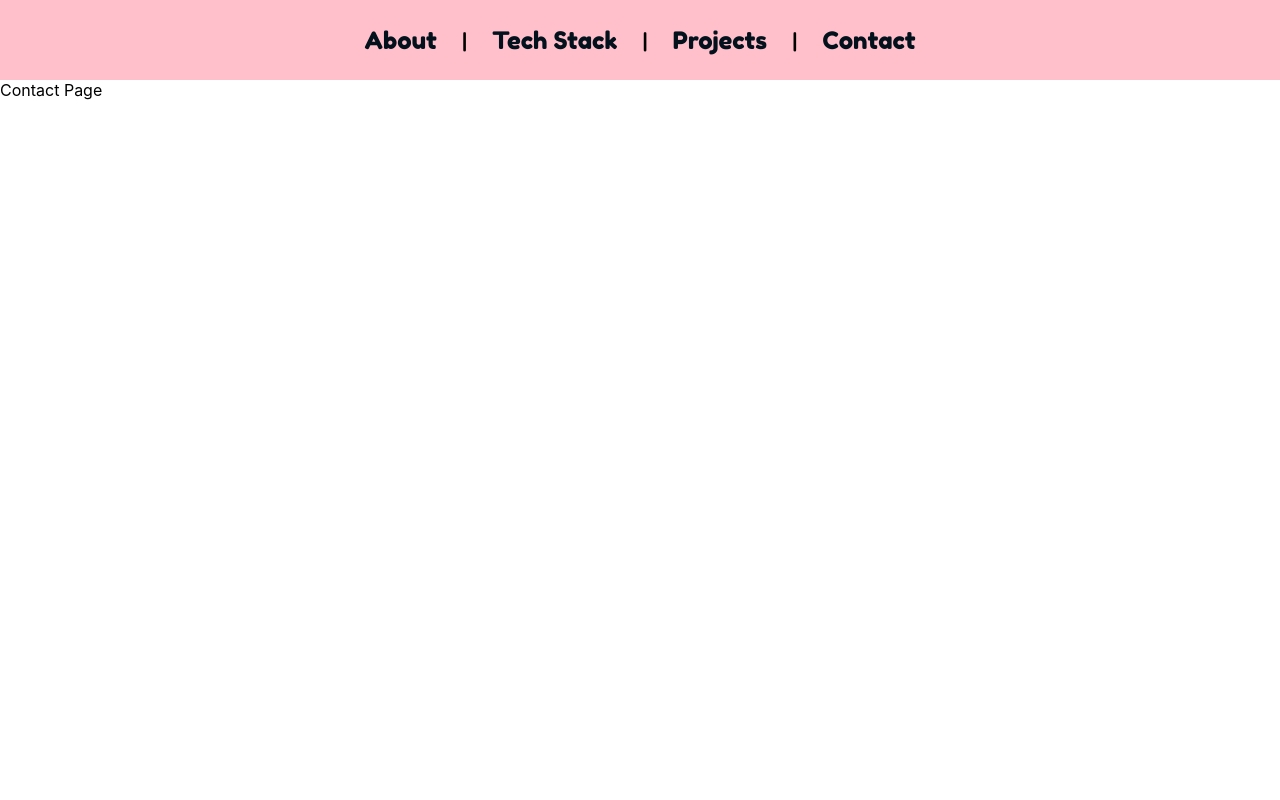
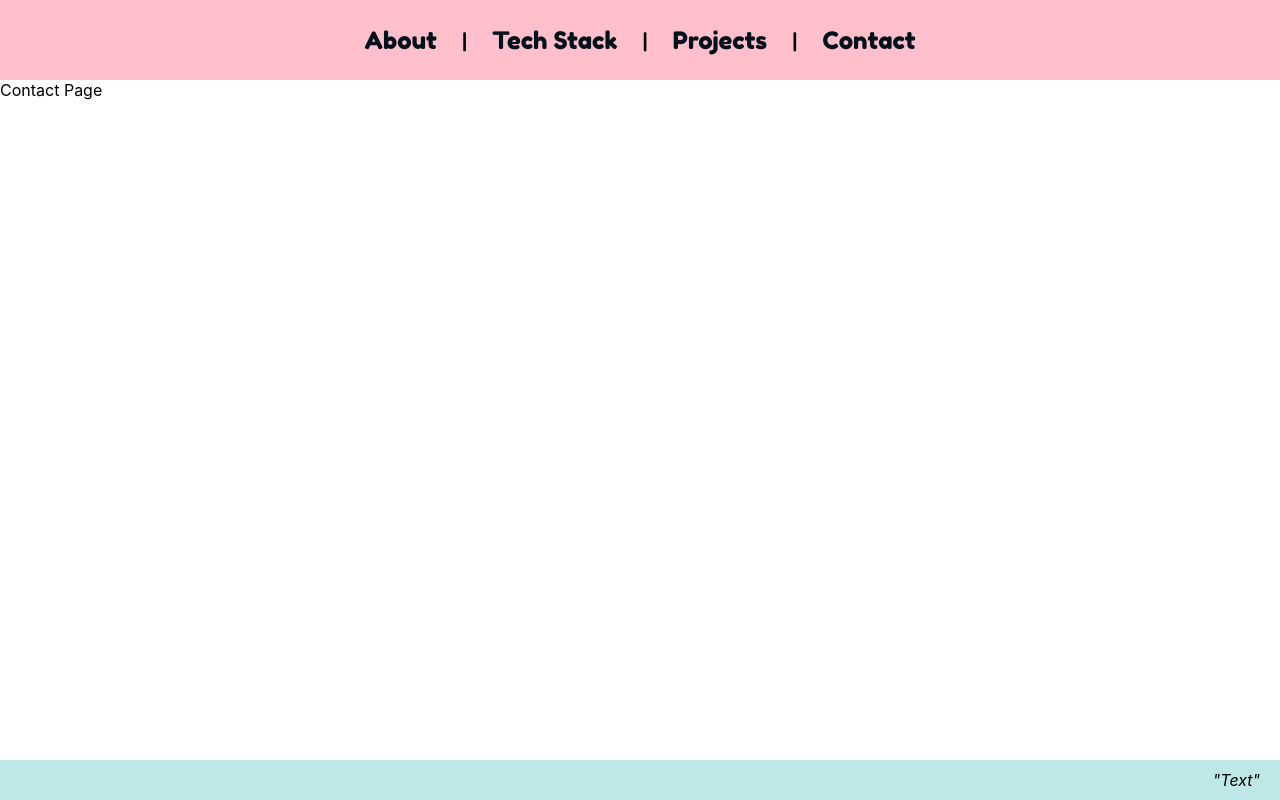
Before and after one commit to katiepdx/portfolio, a React (Create React App) app: page /contact in a window 1280 px wide. Built offline with nearby package versions, Linux system fonts and the light colour scheme.

Commit message:
add footer styles and text placeholder

```diff
--- a/src/App.js
+++ b/src/App.js
@@ -4,7 +4,8 @@ import {
   Route,
   Switch
 } from 'react-router-dom'
-import Navbar from './Navbar';
+import { Footer } from './nav-footer/Footer';
+import { Navbar } from './nav-footer/Navbar';
 import { About } from './pages/About';
 import { Contact } from './pages/Contact';
 import { Projects } from './pages/Projects';
@@ -42,6 +43,8 @@ export default function App() {
             component={Contact}
           />
         </Switch>
+
+        <Footer />
       </Router>
     </div>
   )
--- /dev/null
+++ b/src/nav-footer/Footer.jsx
@@ -0,0 +1,12 @@
+import React from 'react'
+import './NavFooter.scss'
+
+export const Footer = () => {
+  return (
+    <div className='footer'>
+      <div className='footer-text'>
+        "Text"
+      </div>
+    </div>
+  )
+}
--- a/src/Navbar.scss
+++ b/src/nav-footer/NavFooter.scss
@@ -35,3 +35,26 @@ nav {
     font-size: 1.2rem;
   }
 }
+
+// Footer
+.footer {
+  background-color: var(--blue);
+  position: fixed;
+
+  height: 5vh;
+  width: 100%;
+
+  left: 0;
+  bottom: 0;
+
+  display: flex;
+  flex-direction: column;
+  justify-content: center;
+
+  text-align: end;
+
+  .footer-text {
+    margin-right: 20px;
+    font-style: italic;
+  }
+}
--- a/src/Navbar.jsx
+++ b/src/nav-footer/Navbar.jsx
@@ -1,8 +1,8 @@
 import React from 'react'
 import { Link } from 'react-router-dom'
-import'./Navbar.scss'
+import './NavFooter.scss'
 
-const Navbar = () => {
+export const Navbar = () => {
   return (
     <div>
       <nav>
@@ -20,5 +20,3 @@ const Navbar = () => {
     </div>
   )
 }
-
-export default Navbar
```
